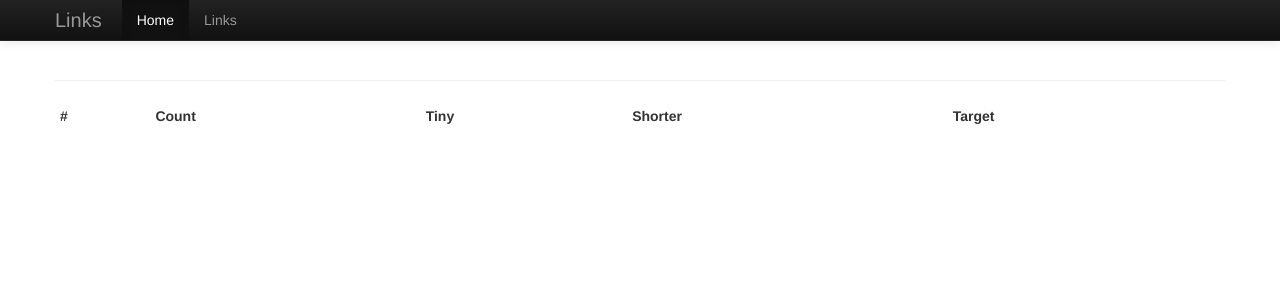
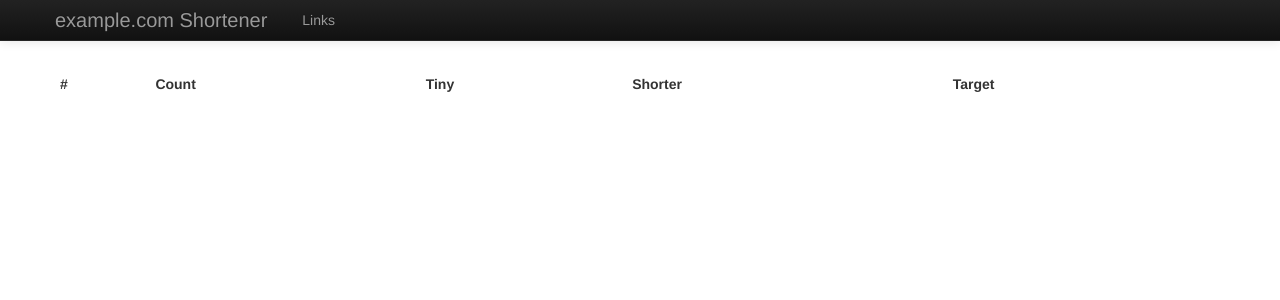
Before and after one commit to pydanny/shortener_project, a Django app: a page that uses shortener/templates/base.html in a window 1280 px wide. Shown: the top 300 px of the page. Run offline with Django 3.2, Linux system fonts and the light colour scheme; data that the repository does not hold is empty; some libraries are stand-ins or nearby versions.

Commit message:
Better linky stuff

```diff
--- /dev/null
+++ b/shortener/core/context_processors.py
@@ -0,0 +1,6 @@
+from django.contrib.sites.models import Site
+
+def site(request):
+    context = {}
+    context['site'] = Site.objects.get_current()
+    return context
--- a/shortener/shortener/settings/base.py
+++ b/shortener/shortener/settings/base.py
@@ -132,6 +132,7 @@ TEMPLATE_CONTEXT_PROCESSORS = (
     'django.core.context_processors.tz',
     'django.contrib.messages.context_processors.messages',
     'django.core.context_processors.request',
+    'core.context_processors.site'
 )
 
 # See: https://docs.djangoproject.com/en/dev/ref/settings/#template-loaders
--- a/shortener/shortener/urls.py
+++ b/shortener/shortener/urls.py
@@ -4,11 +4,9 @@ from django.views.generic import TemplateView
 from django.contrib import admin
 admin.autodiscover()
 
-from core.views import HomeView
-
 urlpatterns = patterns('',
     url(r'^admin/doc/', include('django.contrib.admindocs.urls')),
     url(r'^admin/', include(admin.site.urls)),
-    url(r'^$', HomeView.as_view()),
+    url(r'^$', TemplateView.as_view(template_name="home.html")),
     url(r'^', include("links.urls")),
 )
--- a/shortener/templates/base.html
+++ b/shortener/templates/base.html
@@ -39,9 +39,8 @@
             <span class="icon-bar"></span>
             <span class="icon-bar"></span>
           </a>
-          <a class="brand" href="/">{% block nav_home %}Shortener Project{% endblock nav_home %}</a>
+          <a class="brand" href="/">{% block nav_home %}{{ site.name }} Shortener{% endblock nav_home %}</a>
           <ul class="nav">
-            <li class="active"><a href="/">Home</a></li>
             <li><a href="{% url 'links_list' %}">Links</a></li>
           </ul>
         </div>
@@ -51,7 +50,6 @@
     <div class="container">
 
       <h1>{% block page_title %}Example Base Template{% endblock page_title %}</h1>
-      <hr />
 
       {% block content %}
         <p>Use this document as a way to quick start any new project.</p>
--- a/shortener/templates/home.html
+++ b/shortener/templates/home.html
@@ -1,13 +1,11 @@
 {% extends "base.html" %}
-
-{% block title %}{{ site.name }} Shortener{% endblock %}
 
 {% block page_title %}{{ site.name }} Shortener{% endblock page_title %}
 
 {% block nav_home %}{{ site.name }} Shortener{% endblock nav_home %}
 
 {% block content %}
-
+<hr />
 <h2>What is this?</h2>
 <p>This is an implementation of the URL shortening project, <a href="https://github.com/pydanny/shortener_project">shortener_project</a>.</p>
 
--- a/shortener/templates/links/link_list.html
+++ b/shortener/templates/links/link_list.html
@@ -1,10 +1,8 @@
 {% extends "base.html" %}
 
-{% block title %}{{ site.name }} Links{% endblock %}
+{% block title %}{{ site.name }}{% endblock %}
 
 {% block page_title %}{% endblock page_title %}
-
-{% block nav_home %}{{ site.name }} Links{% endblock nav_home %}
 
 {% block content %}
 
```
Also changed, not shown: shortener/core/views.py (deleted, +0 -12 lines).
